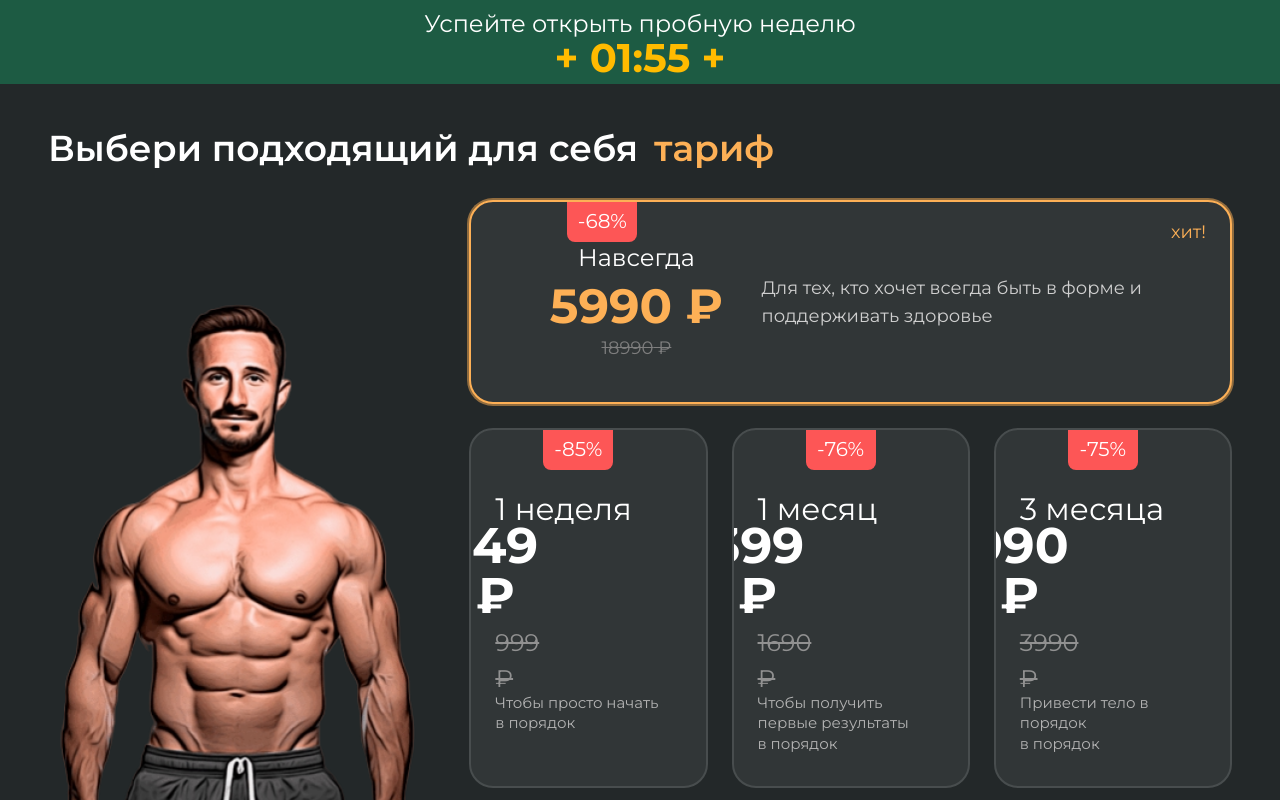
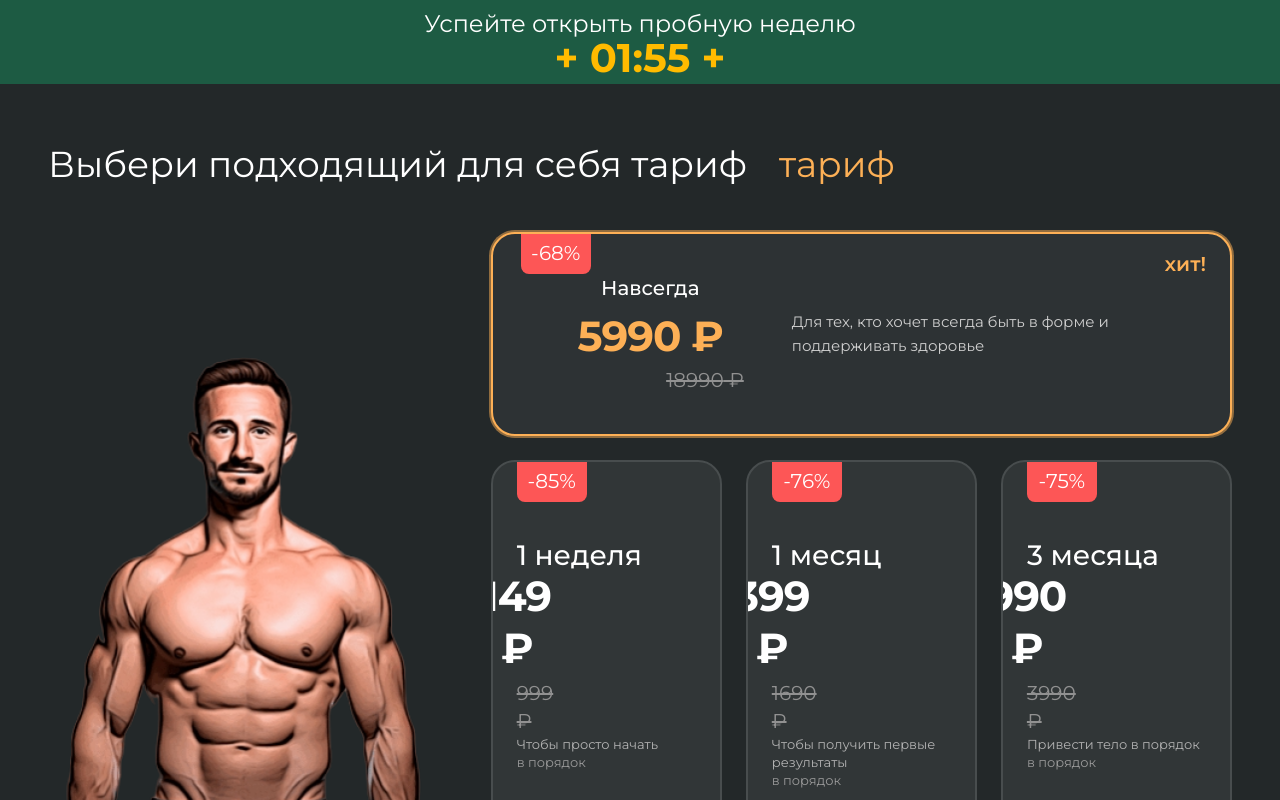
Before and after one commit to katherinek727/frontend-test-tariffs, a Next.js app: page / in a window 1280 px wide. Shown: the top 800 px of the page. Built offline with nearby package versions, Linux system fonts and the light colour scheme; no server answers; what tw-elements would draw is missing.

Commit message:
Commit 12 - updated

```diff
--- a/components/base/Badge.js
+++ b/components/base/Badge.js
@@ -6,7 +6,6 @@ export default function Badge({
   ...props
 }) {
   return (
-    <div className="absolute top-0 left-12 w-[70px] h-[40px] rounded-b-[8px] bg-[#FD5656] text-white
-    text-center text-xl py-[5px]">-{value ? value : 0}%</div>
+    <div className=" w-[70px] h-[40px] rounded-b-[8px] bg-[#FD5656] text-white text-center text-xl py-[5px]">-{value ? value : 0}%</div>
   );
 }
--- a/components/base/ItemCard.js
+++ b/components/base/ItemCard.js
@@ -1,5 +1,6 @@
 import React from "react";
 import Badge from "./Badge";
+import useMediaQuery from "@mui/material/useMediaQuery";
 
 const priceBlockClasses = "transition-all duration-300 ease-out";
 const discountHideClasses = "pointer-events-none opacity-0 scale-95";
@@ -19,38 +20,40 @@ export default function ItemCard({
   featured = false,
 }) {
   const titleLabel = title ?? period;
-
+  const isMobile = useMediaQuery("(max-width:600px)");
   const badgeWrap = (
     <div
-      className={`absolute top-0 left-12 transition-all duration-300 ease-out ${
-        discountActive ? "opacity-100 scale-100" : discountHideClasses
+      className={`absolute top-0 ${!isMobile ? "left-7" : "right-20"} transition-all duration-300 ease-out ${discountActive ? "opacity-100 scale-100" : discountHideClasses
         }`}
     >
       <Badge value={value} />
     </div>
   );
 
-  const hitLabel = isHit && discountActive && (
-    <div className={`text-[#FDB056] text-lg ${featured ? "absolute top-4 right-6" : "absolute top-4 right-4"}`}>
+  const hitLabel =
+    isHit && discountActive ? (
+      <div
+        className={`text-[#FDB056] font-semibold text-xl  ${featured ? "absolute top-3 right-4 sm:top-4 sm:right-6" : "absolute top-3 right-3 sm:top-4 sm:right-4"
+          }`}
+      >
         хит!
       </div>
-  );
+    ) : null;
 
   const priceContent = (showTitle) => (
     <>
       {showTitle && (
-        <div className={`text-white mb-2 ${featured ? "text-xl md:text-2xl" : ""}`}>
+        <div className="text-white mb-1 sm:mb-2 text-xl font-medium">
           {titleLabel}
         </div>
       )}
       <div
-        className={`font-bold leading-none ${selected ? "text-[#FDB056]" : "text-white"} ${
-          featured ? "text-4xl md:text-5xl" : "text-[50px] font-[Montserrat]"
-        }`}
+        className={`font-bold leading-tight tracking-tight ${selected ? "text-[#FDB056]" : "text-white"
+          }  text-[42px] `}
       >
         {price} ₽
       </div>
-      <div className={`line-through mt-1 ${featured ? "text-[#7E7E7E] text-lg" : "w-full text-[24px] text-[#919191] font-[Montserrat] text-right"}`}>
+      <div className="w-full text-xl text-[#919191] line-through text-right mt-0.5 sm:mt-1">
         {oldPrice} ₽
       </div>
     </>
@@ -59,14 +62,13 @@ export default function ItemCard({
   const priceContentFull = (showTitle) => (
     <>
       {showTitle && (
-        <div className={`text-white mb-2 ${featured ? "text-xl md:text-2xl" : ""}`}>
+        <div className="text-white mb-1 sm:mb-2 text-xl font-medium">
           {titleLabel}
         </div>
       )}
       <div
-        className={`font-bold leading-none ${selected ? "text-[#FDB056]" : "text-white"} ${
-          featured ? "text-4xl md:text-5xl" : "text-[50px] font-[Montserrat]"
-        }`}
+        className={`font-bold leading-tight tracking-tight ${selected ? "text-[#FDB056]" : "text-white"
+          }text-[42px] `}
       >
         {oldPrice} ₽
       </div>
@@ -74,17 +76,18 @@ export default function ItemCard({
   );
 
   const priceBlock = (
-    <div className={`flex flex-col justify-center items-center text-center relative min-h-[120px] ${featured ? "md:w-1/3" : ""}`}>
     <div
-        className={`absolute inset-0 flex flex-col justify-center items-center text-center ${priceBlockClasses} ${
-          discountActive ? discountShowClasses : discountHideClasses
+      className={`flex flex-col justify-center items-center text-center relative min-h-[100px] sm:min-h-[120px] ${featured ? "w-full md:w-1/3" : ""
+        }`}
+    >
+      <div
+        className={`absolute inset-0 flex flex-col justify-center items-center text-center ${priceBlockClasses} ${discountActive ? discountShowClasses : discountHideClasses
           }`}
       >
         {priceContent(featured)}
       </div>
       <div
-        className={`absolute inset-0 flex flex-col justify-center items-center text-center ${priceBlockClasses} ${
-          discountActive ? discountHideClasses : discountShowClasses
+        className={`absolute inset-0 flex flex-col justify-center items-center text-center ${priceBlockClasses} ${discountActive ? discountHideClasses : discountShowClasses
           }`}
       >
         {priceContentFull(featured)}
@@ -92,20 +95,22 @@ export default function ItemCard({
     </div>
   );
 
+  const baseCardClasses = `w-full relative rounded-3xl text-left cursor-pointer overflow-hidden ${selected ? "border-2 border-[#FDB056] ring-2 ring-[#FDB056]/50" : "border-2 border-[#484D4E]"
+    }`;
+
+  /* ================= FEATURED CARD ================= */
   if (featured) {
     return (
       <button
         type="button"
         onClick={onClick}
-        className={`w-full relative rounded-3xl bg-[#313637] border-2 text-left cursor-pointer overflow-hidden ${
-          selected ? "border-[#FDB056] ring-2 ring-[#FDB056]/50" : "border-[#484D4E]"
-        }`}
+        className={`${baseCardClasses} bg-[#2d3234]`}
       >
         {badgeWrap}
         {hitLabel}
-        <div className="flex flex-col md:flex-row px-10 md:px-16 py-10 gap-6 items-center">
+        <div className="flex flex-col md:flex-row px-5 sm:px-6 md:px-12 lg:px-16 py-6 sm:py-8 md:py-10 gap-6 sm:gap-8 md:gap-12 items-center">
           {priceBlock}
-          <div className="md:w-2/3 flex text-[#CFCFCF] text-sm md:text-lg leading-relaxed items-center text-center md:text-left whitespace-pre-line">
+          <div className="w-full md:w-2/3 text-[#CFCFCF] text-[15px]  leading-relaxed text-center md:text-left whitespace-pre-line px-2 sm:px-0">
             {description}
           </div>
         </div>
@@ -113,29 +118,27 @@ export default function ItemCard({
     );
   }
 
+  /* ================= NORMAL CARD ================= */
   return (
     <button
       type="button"
       onClick={onClick}
-      className={`w-full md:w-1/3 bg-[#313637] border-2 rounded-3xl relative px-6 py-8 flex flex-col text-left cursor-pointer overflow-hidden ${
-        selected ? "border-[#FDB056] ring-2 ring-[#FDB056]/50" : "border-[#484D4E]"
-      }`}
+      className={`${baseCardClasses} bg-[#313637] min-w-0 flex-1 flex flex-col px-4 sm:px-5 md:px-6 py-5 sm:py-6 md:py-8`}
     >
       <div
-        className={`absolute top-0 left-6 ${priceBlockClasses} ${
-          discountActive ? discountShowClasses : discountHideClasses
+        className={`absolute top-0 ${!isMobile ? "left-6" : "right-8"} ${priceBlockClasses} ${discountActive ? discountShowClasses : discountHideClasses
           }`}
       >
         <Badge value={value} />
       </div>
       {hitLabel}
-      <div className="text-[31px] text-white text-center mt-6 mb-4 font-[Montserrat]">
+      <div className="text-[28px] text-white text-center mt-8 sm:mt-10 mb-3 sm:mb-4 font-medium">
         {period}
       </div>
       {priceBlock}
-      <div className="text-[15px] text-[#B3B3B3] mt-6 leading-snug text-left">
+      <div className="text-[13px] text-[#B3B3B3] mt-4 sm:mt-6 leading-snug text-left">
         <div>{description}</div>
-        <div>в порядок</div>
+        <div className="text-[#9a9a9a]">в порядок</div>
       </div>
     </button>
   );
--- a/components/landing/Main.js
+++ b/components/landing/Main.js
@@ -2,7 +2,7 @@ import React, { useState, useMemo } from "react";
 import CustomImage from "../base/CustomImage";
 import ItemCard from "../base/ItemCard";
 import Button from "../base/Button";
-
+import useMediaQuery from "@mui/material/useMediaQuery";
 export default function Main({ tariffs = [], timerEnded = false }) {
   const { featuredTariff, listTariffs, defaultSelectedId } = useMemo(() => {
     const list = Array.isArray(tariffs) ? [...tariffs] : [];
@@ -18,35 +18,33 @@ export default function Main({ tariffs = [], timerEnded = false }) {
   const [selectedPlan, setSelectedPlan] = useState(defaultSelectedId);
   const [agreed, setAgreed] = useState(false);
   const [checkboxError, setCheckboxError] = useState(false);
-
+  const isMobile = useMediaQuery("(max-width:330px)");
   return (
     <div className="bg-[#232829] flex justify-center min-h-screen px-4 md:px-12 pt-24 pb-10">
 
       <div className="max-w-[1218px] w-full">
 
         {/* Title */}
-        <div className="flex flex-col sm:flex-row py-8 gap-2 sm:gap-4">
-          <div className="text-3xl sm:text-4xl text-white font-semibold">
-            Выбери подходящий для себя
-          </div>
-          <div className="text-3xl sm:text-4xl text-[#FDB056] font-semibold">
-            тариф
-          </div>
+        <div className="py-12" >
+          <p className={` ${isMobile ? "text-base":"text-2xl"}  text-white text-Montserrat sm:text-4xl `} >
+            Выбери подходящий для себя тариф
+            <span className="text-[#FDB056] px-8 text-Montserrat">тариф</span>
+          </p>
         </div>
 
         {/* Image + Content */}
-        <div className="flex flex-col lg:flex-row gap-10 items-center">
+        <div className="flex flex-col lg:flex-row gap-8 lg:gap-12 xl:gap-14 items-start lg:items-center">
 
           {/* Image */}
-          <div className="w-full lg:w-1/3 flex justify-center">
+          <div className="w-full lg:w-1/3 flex justify-center shrink-0">
             <CustomImage
               src="/images/img.png"
-              className="max-w-[380px] w-full"
+              className="max-w-[280px] sm:max-w-[340px] lg:max-w-[380px] w-full rounded-2xl overflow-hidden"
             />
           </div>
 
           {/* Right content */}
-          <div className="w-full lg:w-2/3 flex flex-col gap-6">
+          <div className="w-full lg:w-2/3 flex flex-col gap-4 sm:gap-6 min-w-0">
 
             {!featuredTariff && listTariffs.length === 0 && (
               <div className="rounded-3xl bg-[#2F3436] border border-[#484D4E] px-8 py-12 text-center">
@@ -72,7 +70,7 @@ export default function Main({ tariffs = [], timerEnded = false }) {
             )}
 
             {/* Остальные тарифы */}
-            <div className="flex flex-col sm:flex-row gap-6">
+            <div className="flex flex-col sm:flex-row gap-4 sm:gap-5 md:gap-6 flex-wrap">
               {listTariffs.map((t) => (
                 <ItemCard
                   key={t.id}
@@ -90,13 +88,13 @@ export default function Main({ tariffs = [], timerEnded = false }) {
             </div>
 
             {/* Info message */}
-            <div className="mt-4 flex items-center gap-4 rounded-[18px] bg-[#2F3436] px-6 py-3 w-full max-w-[520px]">
+            <div className="mt-2 sm:mt-4 flex items-start sm:items-center gap-3 sm:gap-4 rounded-xl sm:rounded-[18px] bg-[#2F3436] px-4 sm:px-6 py-3 sm:py-4 w-full max-w-[520px]">
 
-                <span className="text-[#FDB056] text-[18px] leading-none">
+              <span className="text-[#FDB056] text-base sm:text-lg leading-none shrink-0 mt-0.5 sm:mt-0">
                 !
               </span>
 
-                <p className="text-[15px] text-[#C9C9C9] leading-[1.4]">
+              <p className="text-sm sm:text-[15px] text-[#C9C9C9] leading-relaxed">
                 Следуя плану на 3 месяца и более, люди получают
                 <br />
                 в 2 раза лучший результат, чем за 1 месяц
@@ -116,8 +114,7 @@ export default function Main({ tariffs = [], timerEnded = false }) {
                 }}
               />
               <div
-                className={`w-[24px] h-[24px] border rounded-sm flex items-center justify-center flex-shrink-0 peer-checked:[&>svg]:opacity-100 ${
-                  checkboxError ? "border-red-500 bg-red-500/10" : "border-gray-400"
+                className={`w-[24px] h-[24px] border rounded-sm flex items-center justify-center flex-shrink-0 peer-checked:[&>svg]:opacity-100 ${checkboxError ? "border-red-500 bg-red-500/10" : "border-gray-400"
                   }`}
               >
                 <svg
@@ -127,7 +124,7 @@ export default function Main({ tariffs = [], timerEnded = false }) {
                   stroke="currentColor"
                   strokeWidth="3"
                 >
-                  <polyline points="20 6 9 17 4 12"/>
+                  <polyline points="20 6 9 17 4 12" />
                 </svg>
               </div>
 
@@ -145,6 +142,7 @@ export default function Main({ tariffs = [], timerEnded = false }) {
             </label>
 
             {/* Button */}
+            <div className="flex justify-center sm:justify-start">
               <Button
                 onClick={() => {
                   if (!agreed) {
@@ -153,9 +151,11 @@ export default function Main({ tariffs = [], timerEnded = false }) {
                     // покупка
                   }
                 }}
+                className="w-full sm:w-[352px]"
               >
                 Купить
               </Button>
+            </div>
 
             {/* Legal text */}
             <p className="text-[#9B9B9B] text-xs md:text-sm leading-relaxed">
```
Lines whose indentation alone changed are shown as unchanged.
